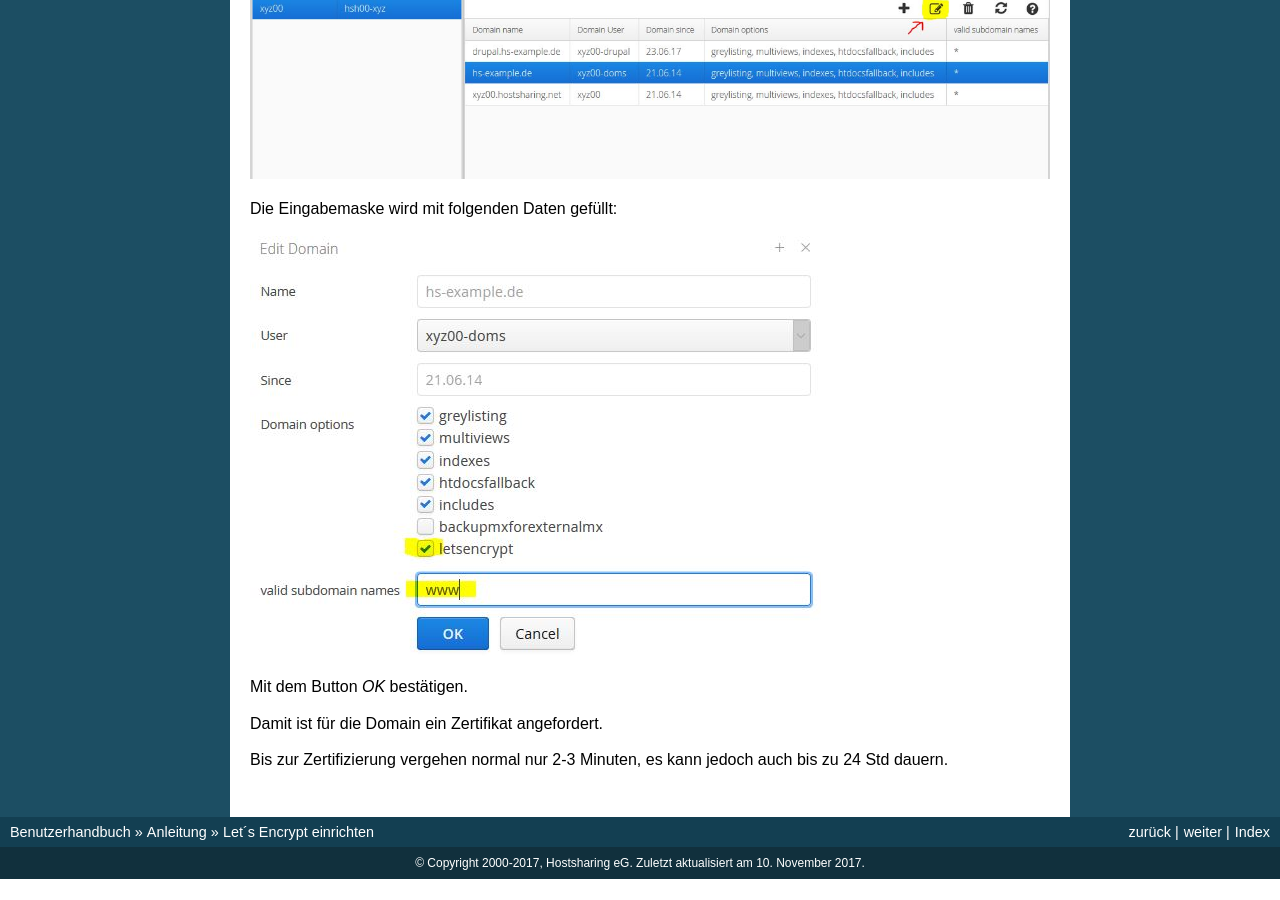
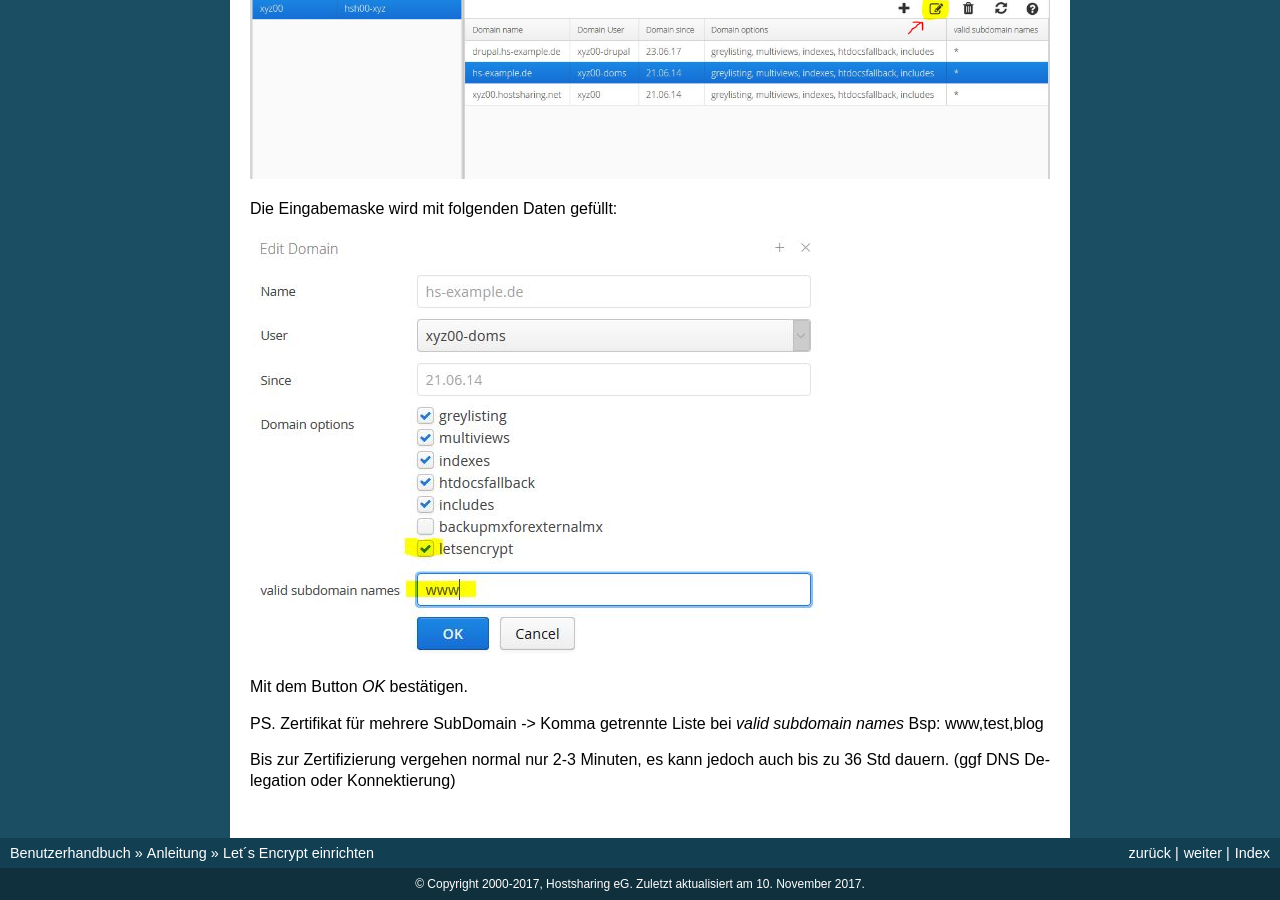
Before and after one commit to hostsharing/hs.docs.users, a Sphinx documentation site: the page built from source/anleitung/letsencrypt.rst, in a window 1280 px wide and 900 px high, scrolled down 1397 px. Built offline with Sphinx 7.4.7, drawn with Linux system fonts in a browser that asks for light colours; before the commit the page ends 2276 px from its top, so only the background shows below that.

Commit message:
LE Sub Komma Liste, 36 Std Zeit

```diff
--- a/source/anleitung/letsencrypt.rst
+++ b/source/anleitung/letsencrypt.rst
@@ -37,6 +37,6 @@ Die Eingabemaske wird mit folgenden Daten gefüllt:
 
 Mit dem Button *OK* bestätigen.
 
-Damit ist für die Domain ein Zertifikat angefordert.
+PS. Zertifikat für mehrere SubDomain -> Komma getrennte Liste bei *valid subdomain names* Bsp: www,test,blog
 
-Bis zur Zertifizierung vergehen normal nur 2-3 Minuten, es kann jedoch auch bis zu 24 Std dauern.
+Bis zur Zertifizierung vergehen normal nur 2-3 Minuten, es kann jedoch auch bis zu 36 Std dauern. (ggf DNS Delegation oder Konnektierung)
```
